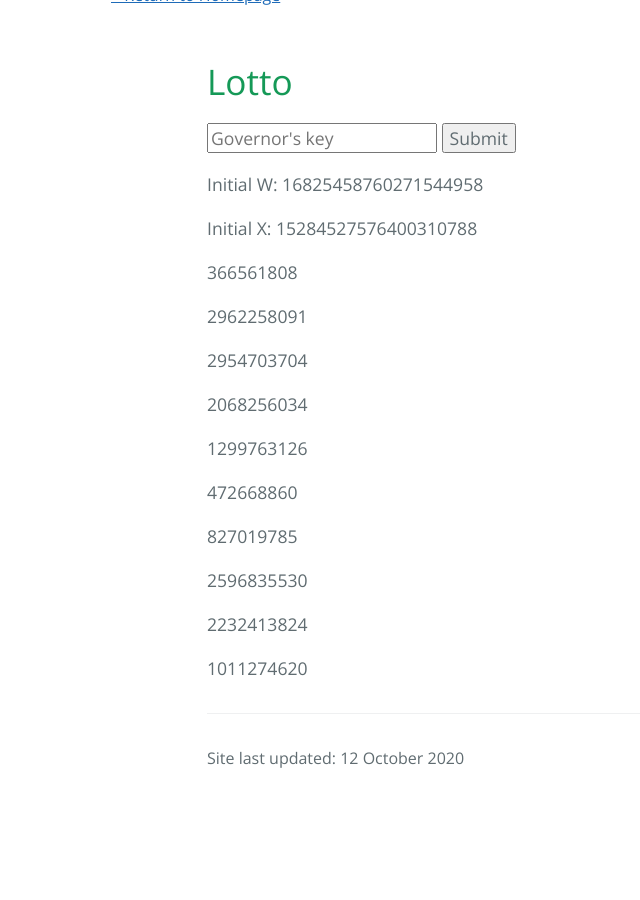
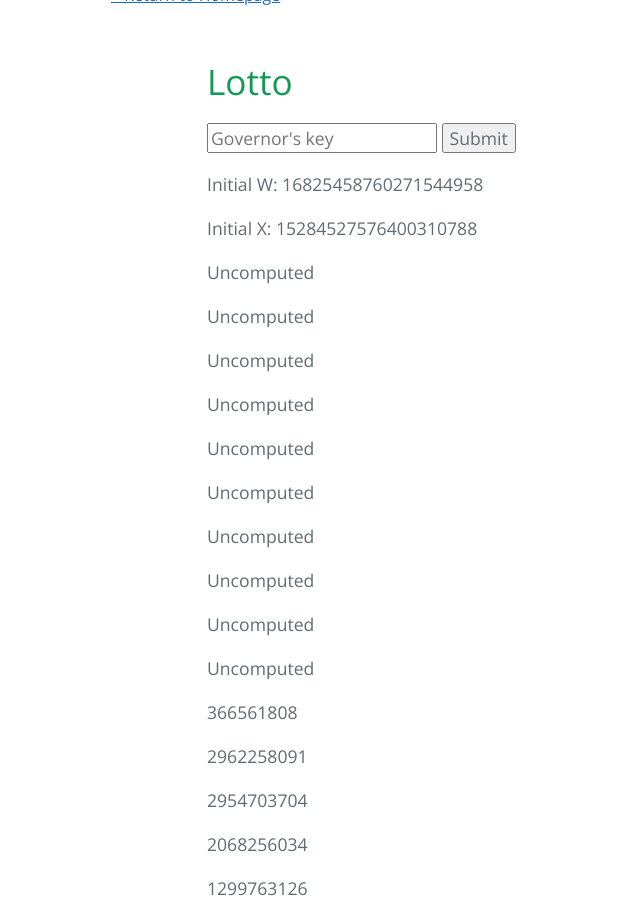
Before and after one commit to AdnanSlef/AdnanSlef.github.io, a Jekyll site: the page built from _posts/2020-10-16-capstone-demo.md, in a window 1280 px wide and 900 px high, scrolled down 428 px. Shown: the whole window, without its empty margins (17-657 px from the left). Built offline with Jekyll 4.4.1, drawn with Linux system fonts in a browser that asks for light colours; before the commit the page ends 1230 px from its top, so only the background shows below that.

```diff
--- a/_posts/2020-10-16-capstone-demo.md
+++ b/_posts/2020-10-16-capstone-demo.md
@@ -27,6 +36,7 @@ function run_lotto() {
     document.getElementById("o7").innerHTML = gen.nextRand().toString();
     document.getElementById("o8").innerHTML = gen.nextRand().toString();
     document.getElementById("o9").innerHTML = gen.nextRand().toString();
+    */
 }
 </script>
 
@@ -37,16 +47,19 @@ function run_lotto() {
 
 <p id='w'>Initial W: </p>
 <p id='x'>Initial X: </p>
-<p id='o0'>Uncomputed</p>
-<p id='o1'>Uncomputed</p>
-<p id='o2'>Uncomputed</p>
-<p id='o3'>Uncomputed</p>
-<p id='o4'>Uncomputed</p>
-<p id='o5'>Uncomputed</p>
-<p id='o6'>Uncomputed</p>
-<p id='o7'>Uncomputed</p>
-<p id='o8'>Uncomputed</p>
-<p id='o9'>Uncomputed</p>
+
+<div id='outputs'>
+    <p id='o0'>Uncomputed</p>
+    <p id='o1'>Uncomputed</p>
+    <p id='o2'>Uncomputed</p>
+    <p id='o3'>Uncomputed</p>
+    <p id='o4'>Uncomputed</p>
+    <p id='o5'>Uncomputed</p>
+    <p id='o6'>Uncomputed</p>
+    <p id='o7'>Uncomputed</p>
+    <p id='o8'>Uncomputed</p>
+    <p id='o9'>Uncomputed</p>
+</div>
 
 
 <script>
```
Also changed, not shown: other parts of _posts/2020-10-16-capstone-demo.md (+10 -1 lines).
